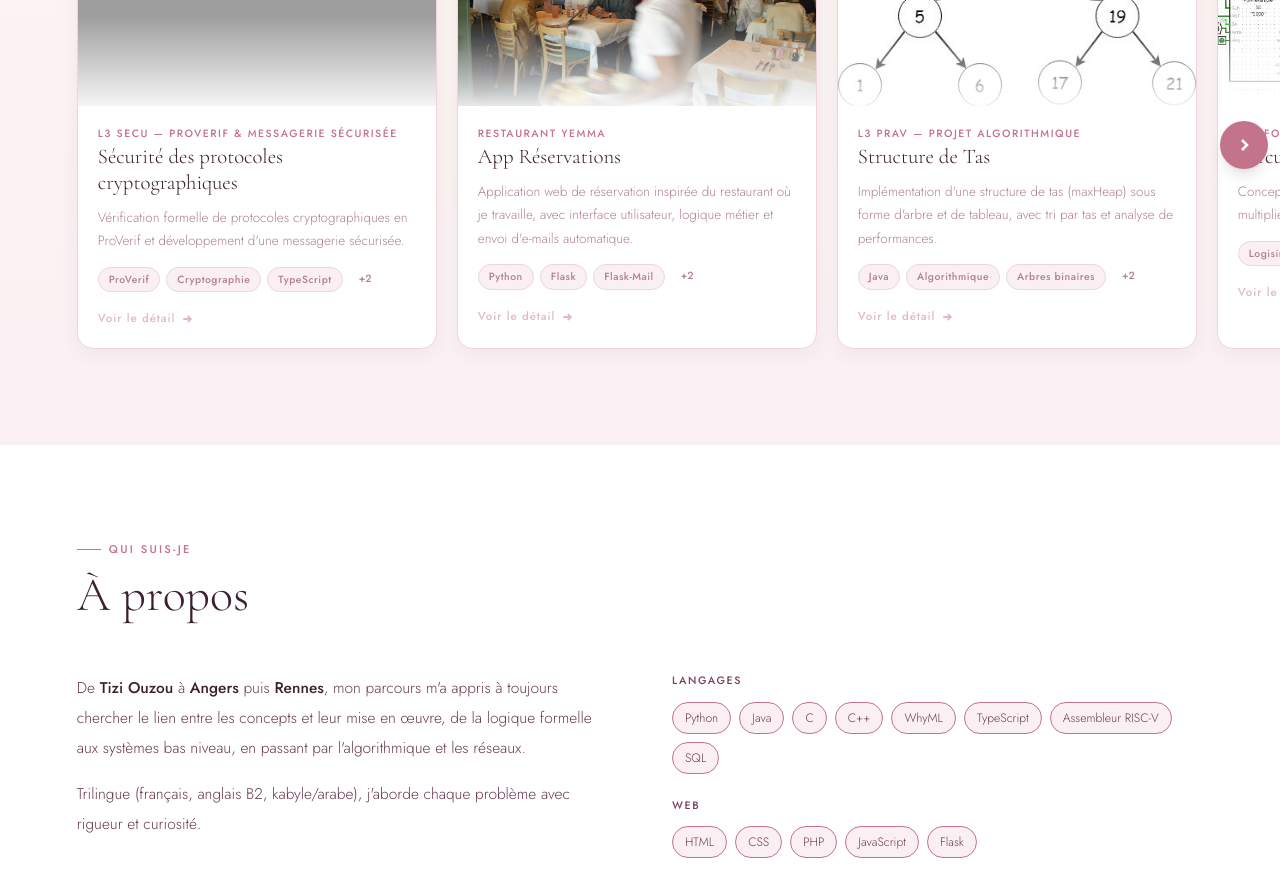
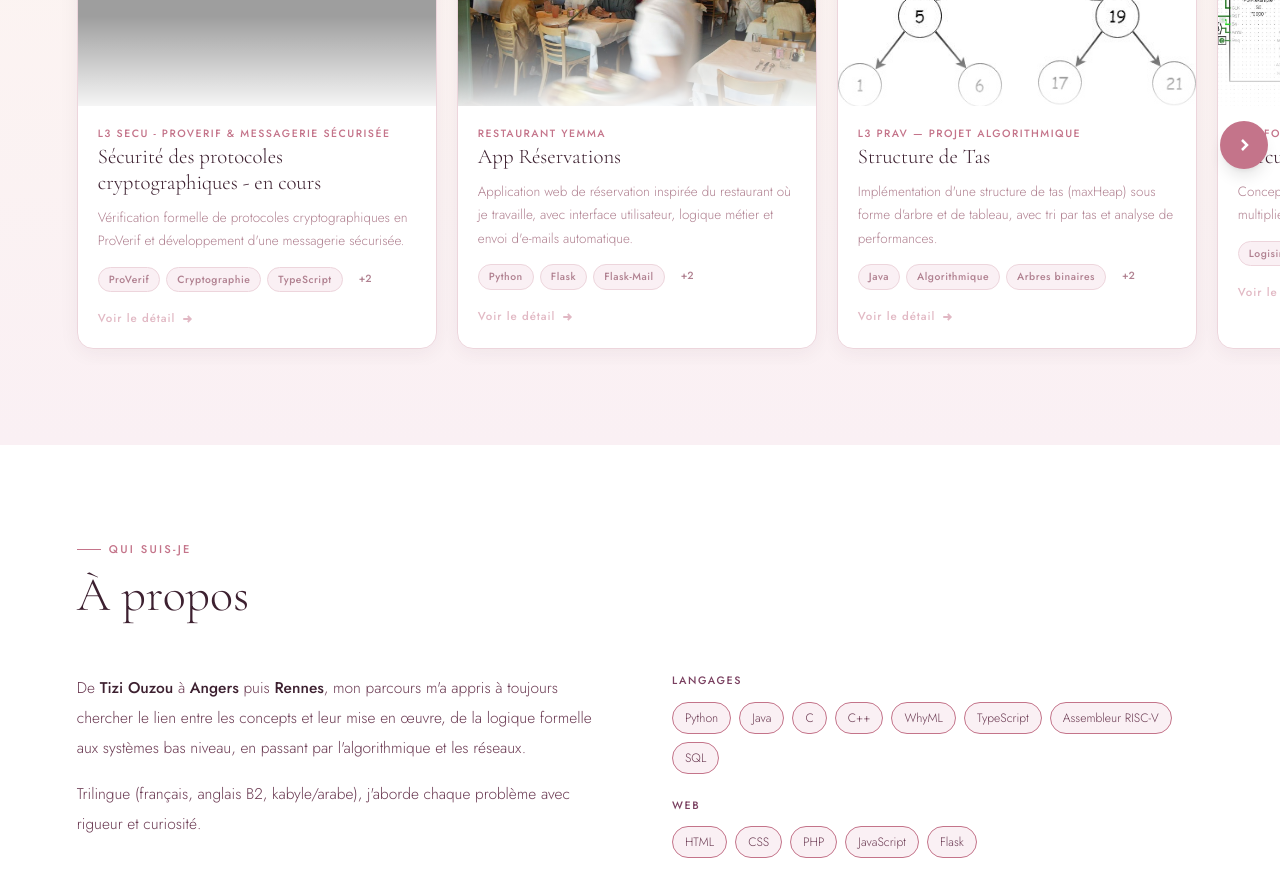
Before and after one commit to neylharoune/SITE_FINAL, a Next.js app: page / in a window 1280 px wide. Shown: the part 1120-1996 px from the top of the page. Built offline with nearby package versions, Linux system fonts and the light colour scheme; grey boxes are pictures that could not be loaded.

Commit message:
ajout projet ProVerif + masquer bouton téléchargement si vide

```diff
--- a/data/projects.ts
+++ b/data/projects.ts
@@ -4,8 +4,8 @@ export const projects: Project[] = [
 
   {
   id: "proverif-secu",
-  title: "Sécurité des protocoles cryptographiques",
-  subtitle: "L3 SECU — ProVerif & Messagerie sécurisée",
+  title: "Sécurité des protocoles cryptographiques - en cours",
+  subtitle: "L3 SECU - ProVerif & Messagerie sécurisée",
   year: "2025–2026",
   type: "académique",
   description: "Vérification formelle de protocoles cryptographiques en ProVerif et développement d'une messagerie sécurisée.",
@@ -15,7 +15,7 @@ export const projects: Project[] = [
   accentColor: "#4A7C6A",
   modal: {
     details: [
-  "Modélisation formelle de l'intrus en clauses de Horn (chiffrement, déchiffrement, composition, décomposition) — modèle de Dolev-Yao",
+  "Modélisation formelle de l'intrus en clauses de Horn (chiffrement, déchiffrement, composition, décomposition)",
   "Vérification de propriétés de secret et d'authentification sur deux protocoles cryptographiques",
   "Développement en cours : application de messagerie sécurisée en TypeScript avec chiffrement et authentification des messages",
 ],
```
